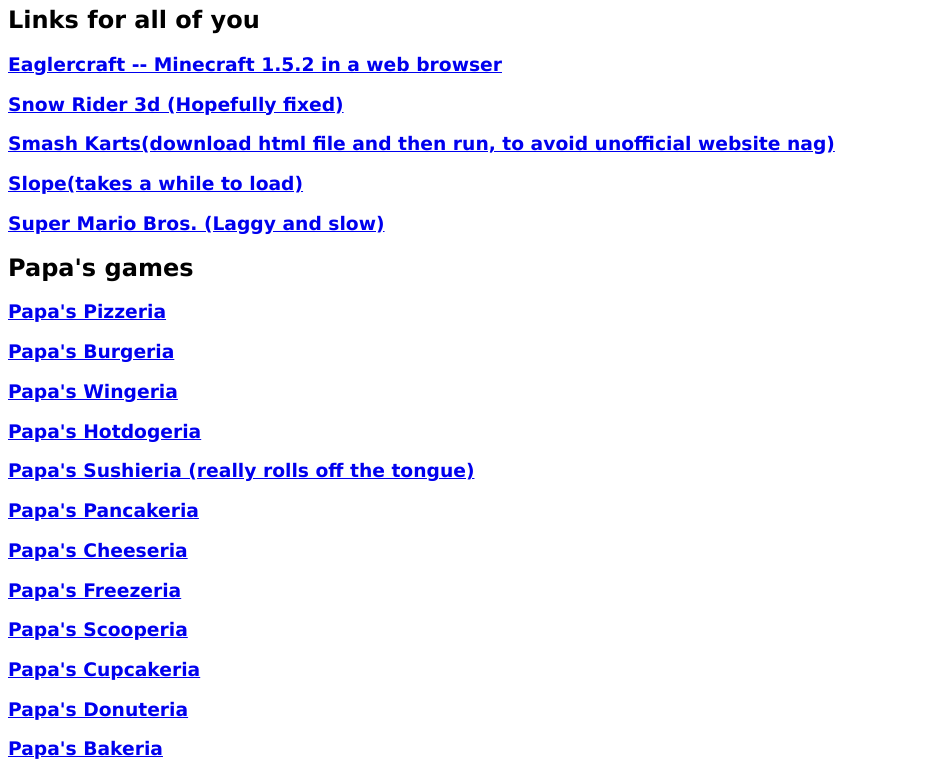
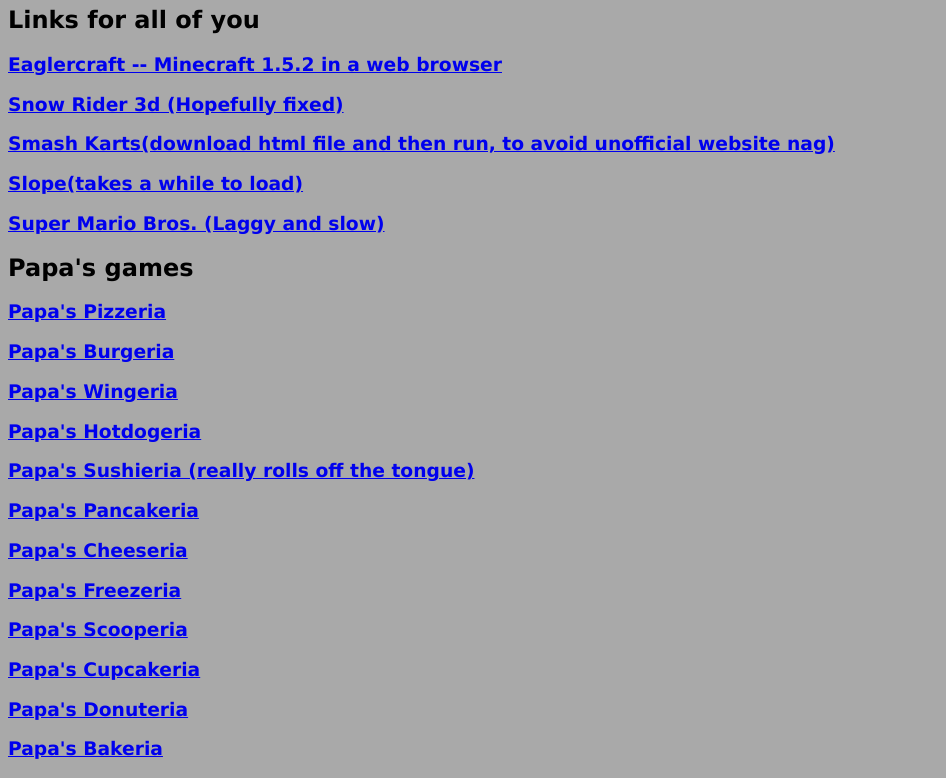
Before and after one commit to Ijustplaymc/Ijustplaymc.github.io, a plain HTML site: page index.html in a window 1280 px wide. Shown: the part 75-853 px from the top of the page, without its empty margins (0-946 px from the left). Drawn offline with Linux system fonts and the light colour scheme.

Commit message:
Background hurts my eyes

```diff
--- a/style.css
+++ b/style.css
@@ -1,4 +1,7 @@
-/* Yes, I learned basic CSS */
+/* About as basic as it gets */
+body {
+    background-color: darkgray;
+}
 .mtitle {
     font-family: Verdana, Geneva, Tahoma, sans-serif;
 }
```
